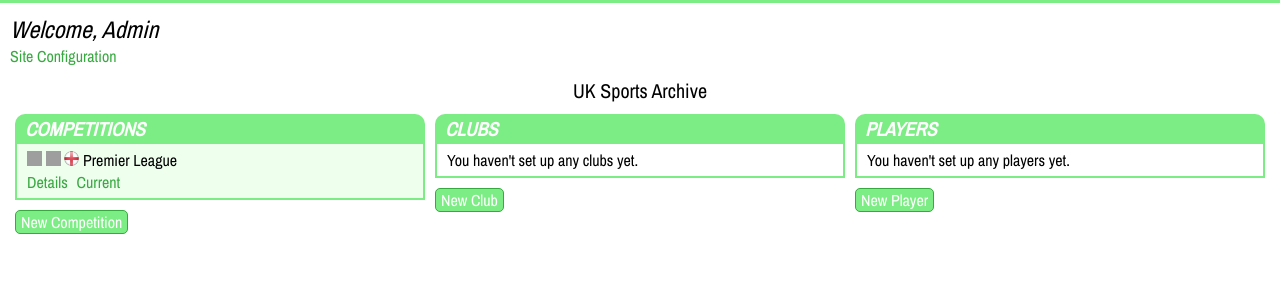
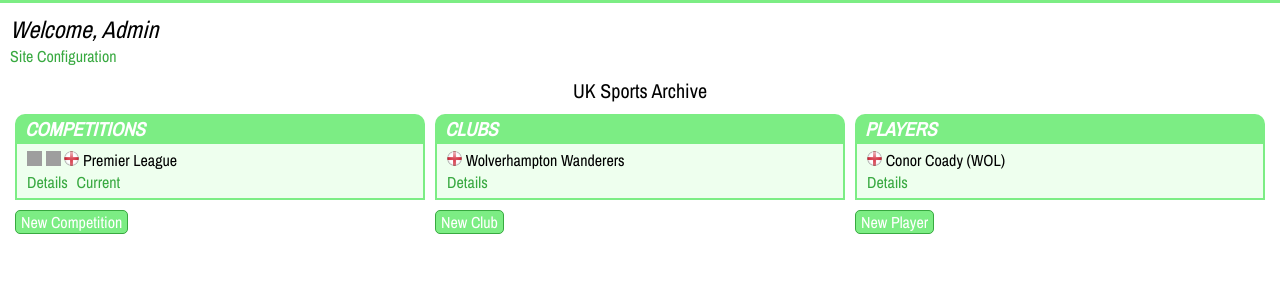
Before and after one commit to andrewhstead/sports-administrator, a Django app: page /cms/ in a window 1280 px wide. Shown: the part 52-352 px from the top of the page. Run offline with Django 3.2, Linux system fonts and the light colour scheme; a user stored in the database is signed in; data comes from the database, SQL or seed files in the repository; both versions use the stored data as it was after the commit; grey boxes are pictures that could not be loaded.

Commit message:
Added template to display clubs and players in CMS home page.

```diff
--- a/cms/forms.py
+++ b/cms/forms.py
@@ -109,5 +109,10 @@
             'middle_names': 'Middle Names',
             'last_name': 'Last Name',
             'date_of_birth': 'Date of Birth',
+            'place_of_birth': 'Place of Birth',
+            'country': 'Nationality',
             'current_club': 'Current Club',
         }
+        widgets = {
+            'date_of_birth': TextInput(attrs={'type': 'date'}),
+        }
--- a/cms/templates/cmshome.html
+++ b/cms/templates/cmshome.html
@@ -88,7 +88,20 @@
 
                 {% if clubs %}
 
-                    Paginated list of clubs.
+                    {% for club in clubs %}
+
+                        <div class="format-details list-item">
+
+                            <img class="icon-image" src="{{ MEDIA_URL }}{{ club.country.flag }}" />
+                            {{ club.full_name }}
+
+                            <div class="list-links">
+                                <a class="list-link" href="">Details</a>
+                            </div>
+
+                        </div>
+
+                    {% endfor %}
 
                 {% else %}
 
@@ -122,7 +135,20 @@
 
                 {% if players %}
 
-                    Paginated list of players.
+                    {% for player in players %}
+
+                        <div class="format-details list-item">
+
+                            <img class="icon-image" src="{{ MEDIA_URL }}{{ player.country.flag }}" />
+                            {{ player.first_name }} {{ player.last_name }} ({{ player.current_club.abbreviation }})
+
+                            <div class="list-links">
+                                <a class="list-link" href="">Details</a>
+                            </div>
+
+                        </div>
+
+                    {% endfor %}
 
                 {% else %}
 
--- a/cms/views.py
+++ b/cms/views.py
@@ -1,6 +1,6 @@
 from django.shortcuts import render, redirect, get_object_or_404
 from data.models import Sport, Country, Season
-from football.models import Competition, Edition
+from football.models import Competition, Edition, Club, Player
 from users.models import User
 from django.template.context_processors import csrf
 from django.contrib import auth, messages
@@ -16,8 +16,10 @@
 
     if user.is_authenticated:
         competitions = Competition.objects.all()
+        clubs = Club.objects.all()
+        players = Player.objects.all()
 
-        return render(request, "cmshome.html", {'competitions': competitions})
+        return render(request, "cmshome.html", {'competitions': competitions, 'clubs': clubs, 'players': players})
 
     else:
 
```
Also changed, not shown: db.sqlite3.
